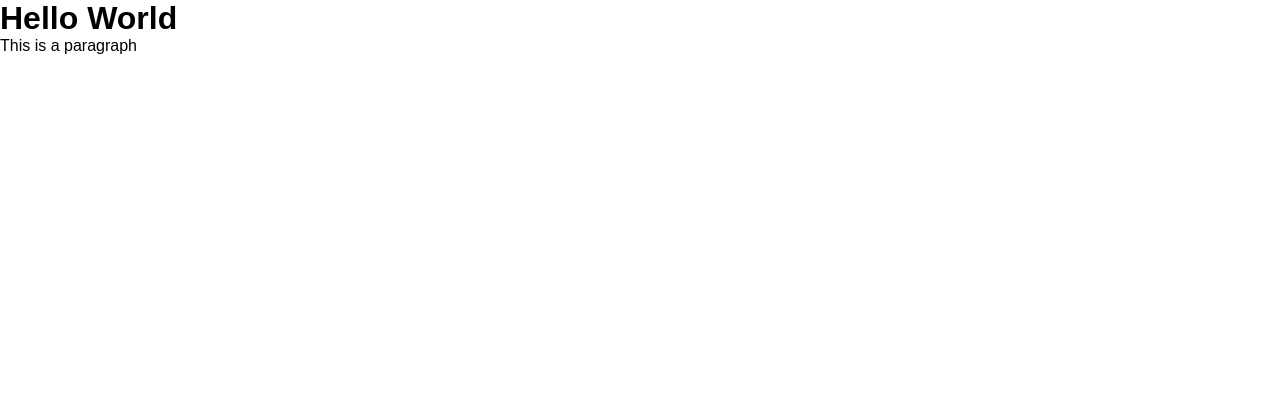
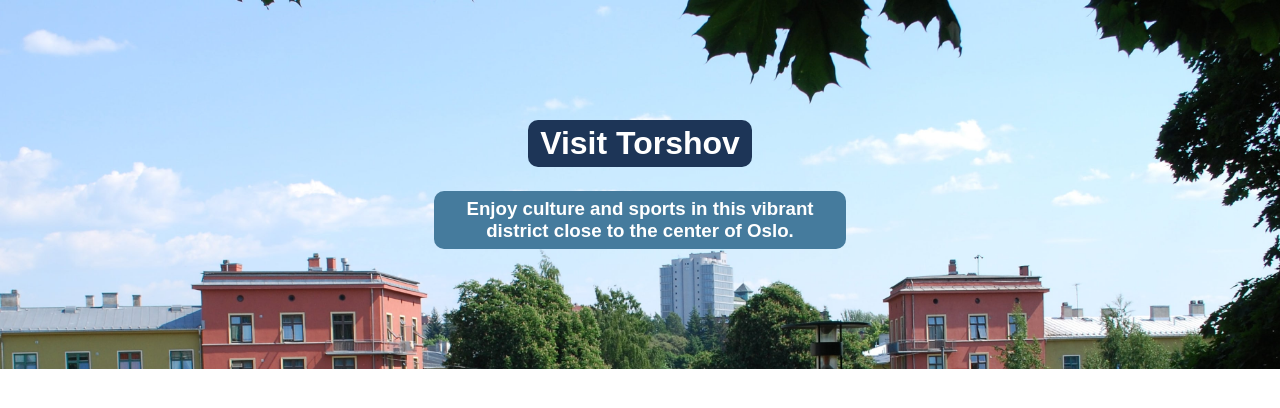
Before and after one commit to bluepersia/hometown-homepage, a website: page index.html in a window 1280 px wide. Drawn offline with Linux system fonts and the light colour scheme.

Commit message:
Add hero with background image

```diff
--- a/index.html
+++ b/index.html
@@ -11,9 +11,17 @@
     <link rel="stylesheet" href="src/css/utilities.css" />
 
     <!-- Blocks -->
+    <link rel="stylesheet" href="src/css/blocks/hero/hero.css" />
   </head>
   <body>
-    <h1>Hello World</h1>
-    <p>This is a paragraph</p>
+    <main>
+      <section class="hero">
+        <h1 class="hero__title">Visit Torshov</h1>
+        <p class="hero__description">
+          Enjoy culture and sports in this vibrant district close to the center
+          of Oslo.
+        </p>
+      </section>
+    </main>
   </body>
 </html>
--- /dev/null
+++ b/src/css/blocks/hero/hero.css
@@ -0,0 +1,30 @@
+.hero {
+  background-image: url("/assets/images/torshov.jpg");
+  background-size: cover;
+  padding: 7.5rem 0;
+  text-align: center;
+  display: flex;
+  flex-direction: column;
+  align-items: center;
+  color: var(--color-white);
+}
+
+.hero__title,
+.hero__description {
+  font-weight: var(--font-weight-400);
+  border-radius: var(--border-radius-100);
+}
+
+.hero__title {
+  font-size: var(--font-size-400);
+  margin-bottom: 1.5rem;
+  background-color: var(--color-dark-blue);
+  padding: 0.15em 0.375em;
+}
+
+.hero__description {
+  font-size: var(--font-size-200);
+  background-color: var(--color-blue);
+  padding: 0.38em 1.66em;
+  max-width: 412px;
+}
```
